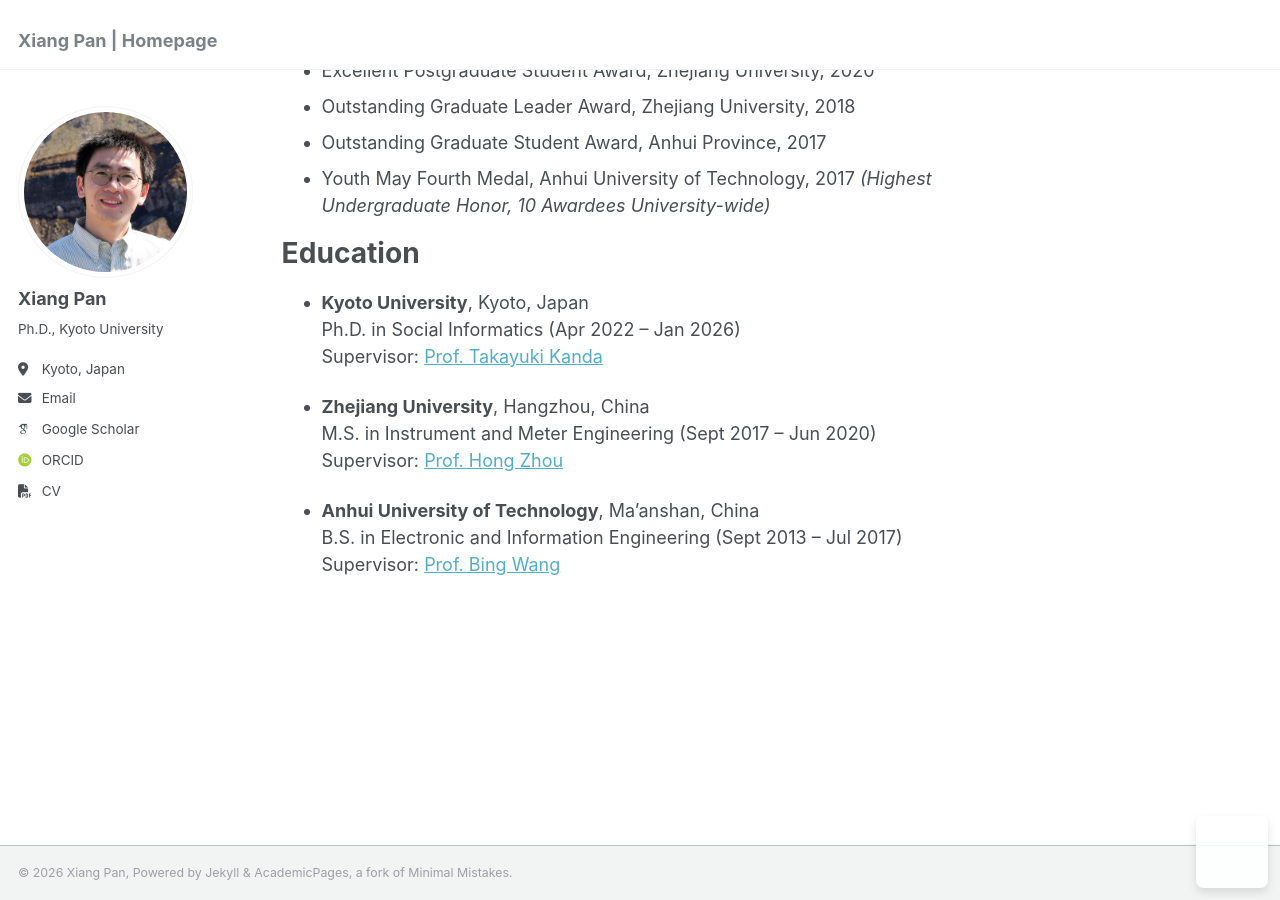
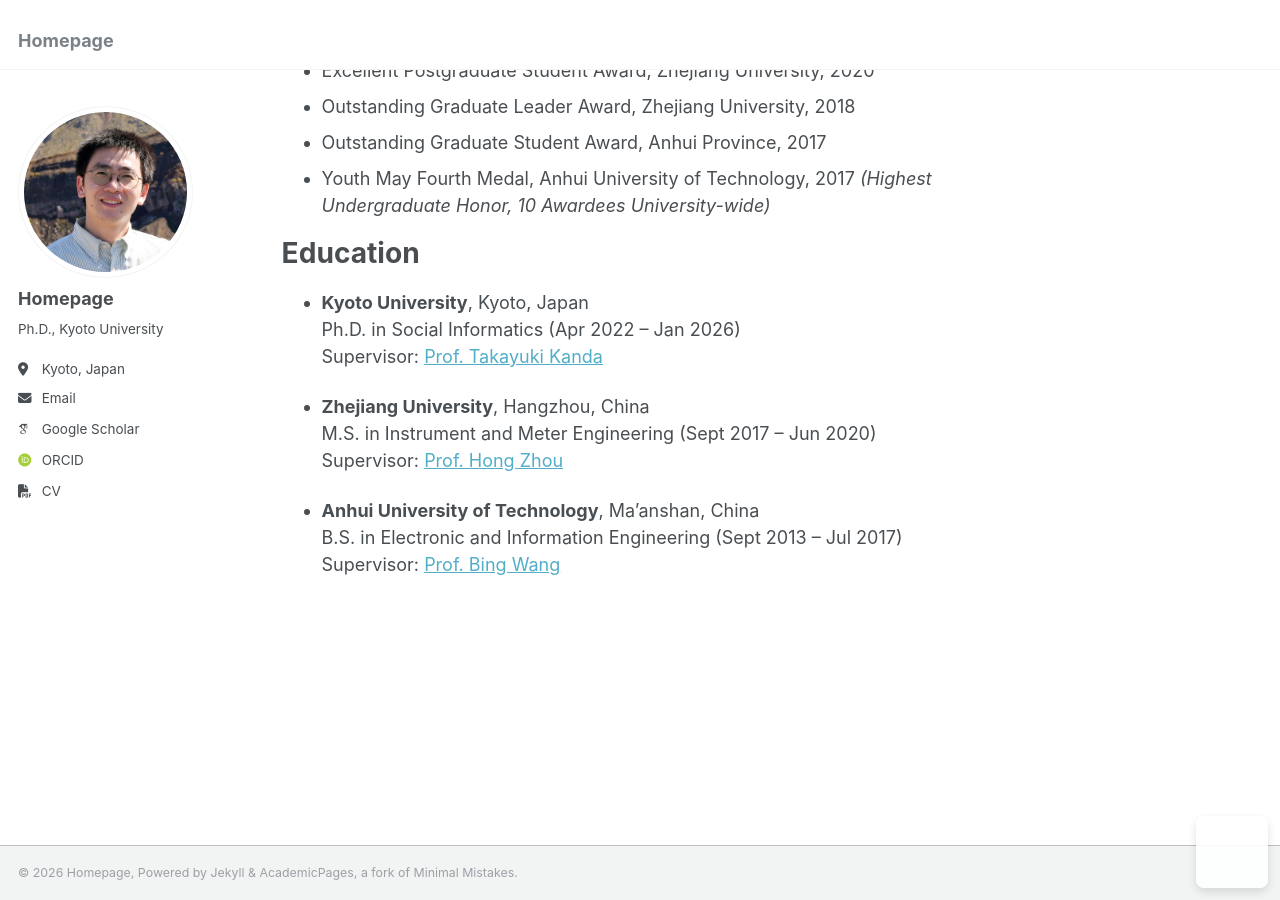
Before and after one commit to pan-xiang/pan-xiang.github.io, a Jekyll site: the page built from _pages/about.md, in a window 1280 px wide and 900 px high, scrolled down 2315 px. Built offline with Jekyll 4.4.1, drawn with Linux system fonts in a browser that asks for light colours; some web fonts are replaced; a script that is not in the unit is left out.

Commit message:
Update _config.yml

```diff
--- a/_config.yml
+++ b/_config.yml
@@ -8,7 +8,7 @@
 
 # Basic Site Settings
 locale                   : "en-US"
-title                    : "Xiang Pan | Homepage"
+title                    : "Homepage"
 title_separator          : "-"
 name                     : # &name "Xiang Pan"
 description              : # &description "personal description"
@@ -22,7 +22,7 @@ repository               : "pan-xiang/pan-xiang.github.io"
 author:
   # Biographic information
   avatar           : "xiang.jpg"
-  name             : "Xiang Pan"
+  name             : "Homepage"
   pronouns         : # example: "she/her"
   bio              : "Ph.D., Kyoto University"
   location         : "Kyoto, Japan"
```
